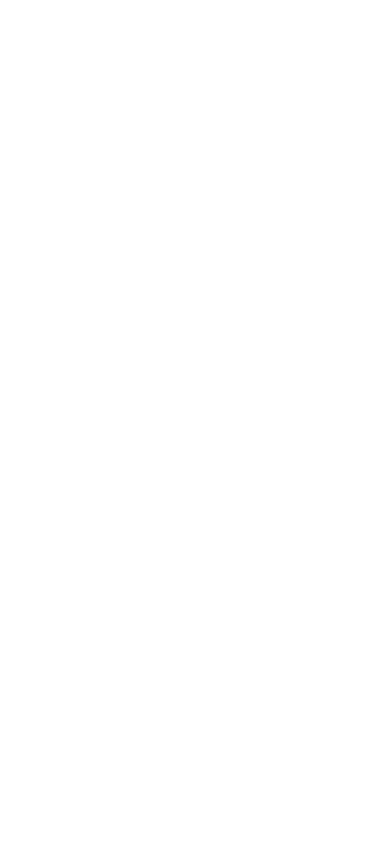
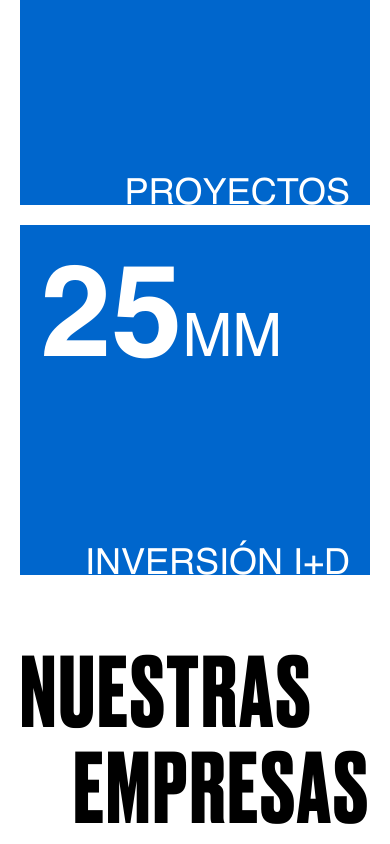
Before and after one commit to PolCarva/nsgcorp, a Next.js app: page / in a window 390 px wide. Shown: the part 5217-6061 px from the top of the page. Before the commit the page ends 4180 px from the top, so only its background shows below. Built offline with nearby package versions, Linux system fonts and the light colour scheme.

Commit message:
feat: Finish about section

```diff
--- a/app/page.tsx
+++ b/app/page.tsx
@@ -1,4 +1,5 @@
 import AboutSection from "@/components/AboutSection";
+import CompaniesSection from "@/components/CompaniesSection";
 import HeroSection from "@/components/HeroSection";
 
 export default function Home() {
@@ -6,6 +7,7 @@
     <main className="flex flex-col gap-16">
       <HeroSection />
       <AboutSection />
+      <CompaniesSection />
     </main>
   );
 }
--- a/components/AboutSection.tsx
+++ b/components/AboutSection.tsx
@@ -3,6 +3,7 @@
 import AboutTexts from "./ui/AboutTexts";
 import Approach from "./ui/Approach";
 import HeadingTwo from "./ui/HeadingTwo";
+import PresenceAndPerformance from "./ui/PresenceAndPerformance";
 
 const AboutSection = () => {
   return (
@@ -11,6 +12,7 @@
        <HeadingTwo top={"¿Quiénes"} bottom={"Somos?"} />
         <AboutTexts />
         <Approach />
+        <PresenceAndPerformance />
       </Container>
     </section>
   );
--- /dev/null
+++ b/components/CompaniesSection.tsx
@@ -0,0 +1,13 @@
+import React from 'react'
+import Container from './ui/Container'
+import HeadingTwo from './ui/HeadingTwo'
+
+const CompaniesSection = () => {
+  return (
+    <Container>
+      <HeadingTwo top='Nuestras' bottom='Empresas' />
+    </Container>
+  )
+}
+
+export default CompaniesSection
--- a/components/ui/HeadingTwo.tsx
+++ b/components/ui/HeadingTwo.tsx
@@ -6,7 +6,7 @@
     <h2
       className={`${durk.className} w-full tracking-wide text-8xl md:text-9xl lg:text-[14rem] 2xl:text-[16em] uppercase`}
     >
-      <span className="block md:-mb-[0.5em]">{top}</span>
+      <span className="block md:mb-[-0.2em]">{top}</span>
       <span className="block text-end">{bottom}</span>
     </h2>
   );
--- /dev/null
+++ b/components/ui/PresenceAndPerformance.tsx
@@ -0,0 +1,21 @@
+import React from "react";
+import HeadingThree from "./HeadingThree";
+import PresenceAndPerformanceCard from "./PresenceAndPerformanceCard";
+
+const PresenceAndPerformance = () => {
+  return (
+    <div className="grid grid-cols-1 md:grid-cols-3 gap-5 mt-16">
+      <PresenceAndPerformanceCard number={11} text="Países" />
+      <PresenceAndPerformanceCard number={77} mesure="MM" text="Personas Alcanzadas" />
+      <div className="h-fit md:aspect-square relative grid items-center order-0 md:order-1">
+        <HeadingThree text="Presencia & Desempeño" position="right" />
+      </div>
+      <div className="order-1"></div>
+      <PresenceAndPerformanceCard number={86} text="Proyectos" />
+      <PresenceAndPerformanceCard number={25} mesure="MM" text="Inversión I+D" />
+
+    </div>
+  );
+};
+
+export default PresenceAndPerformance;
--- /dev/null
+++ b/components/ui/PresenceAndPerformanceCard.tsx
@@ -0,0 +1,27 @@
+import React from "react";
+
+const PresenceAndPerformanceCard = ({
+  number,
+  mesure,
+  text,
+}: {
+  number: string | number;
+  mesure?: string;
+  text: string;
+}) => {
+  return (
+    <div className="bg-primary aspect-square text-white relative order-1">
+      <p className="text-[8rem] md:text-[12rem] absolute aspect-square left-5 font-bold">
+        {number}
+        <span className="text-6xl lg:text-7xl 2xl:text-8xl font-normal">
+          {mesure}
+        </span>
+      </p>
+      <p className="text-4xl md:text-5xl 2xl:text-6xl uppercase absolute leading-[80%] md:-bottom-2 -bottom-1 right-5 text-right">
+        {text}
+      </p>
+    </div>
+  );
+};
+
+export default PresenceAndPerformanceCard;
```
